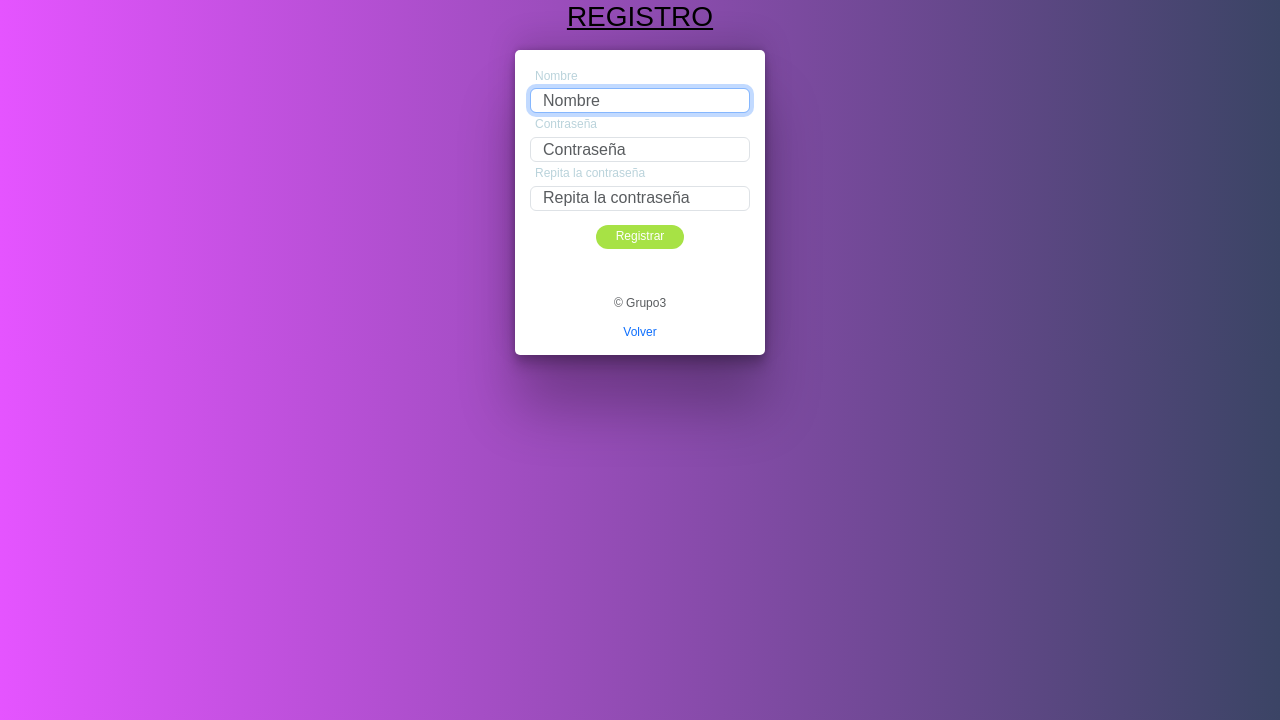
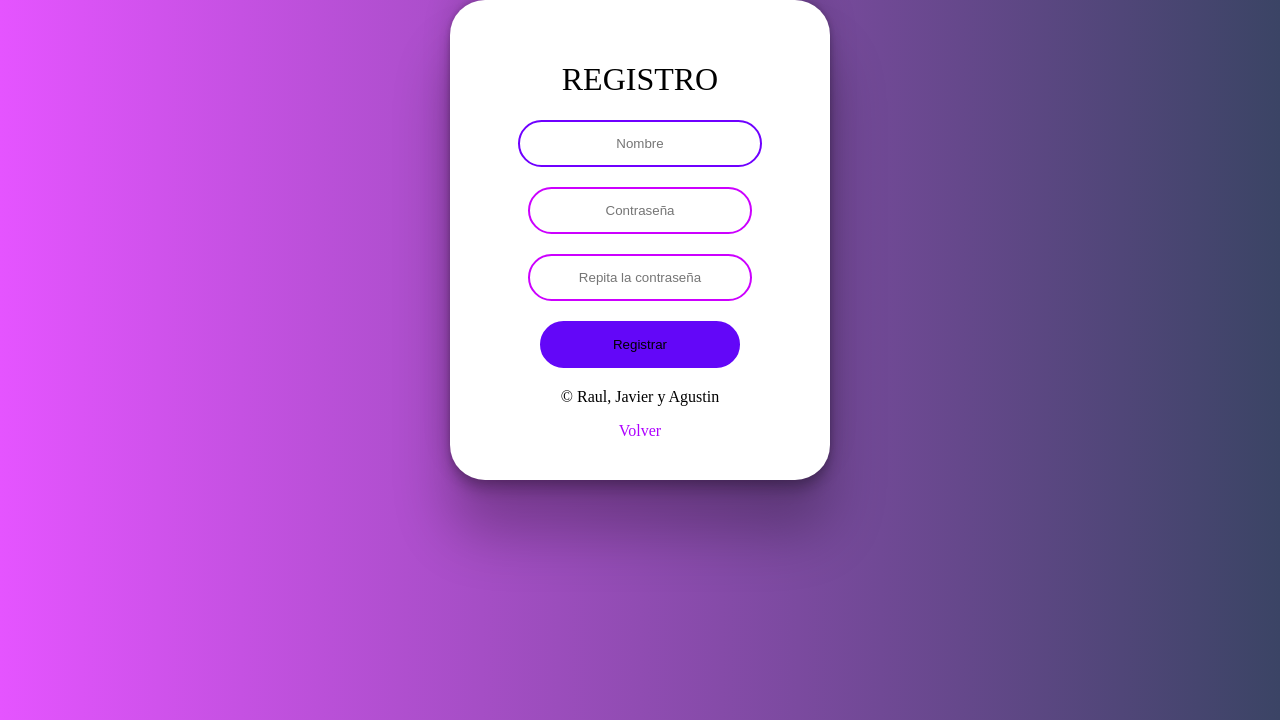
Before and after one commit to IESAlisal/22asir2proyecto-grupo3, a PHP site: page /registro.php in a window 1280 px wide. Shown: the top 720 px of the page. Run offline with PHP 8.4, Linux system fonts and the light colour scheme; some libraries are stand-ins or nearby versions.

Commit message:
Add files via upload

```diff
--- a/css/estiloRegistro.css
+++ b/css/estiloRegistro.css
@@ -1,14 +1,22 @@
+/*Estilo body*/
 body {
-    place-items: center;
-    font-family: 'Montserrat', sans-serif;
-    color: rgb(0, 0, 0);
-    font-weight: 400;
-    font-size: 0.75rem;
-    line-height: 1.15;
-    position: relative;
+    height: 100%;
 }
-/*Color fondo */
-body{
+body {
+    margin: 0;
+    padding: 0;
+
+    display: flex;
+    flex-direction: row;
+    flex-wrap: wrap;
+    justify-content: center;
+    align-items: center;
+    overflow: hidden;
+    animation: fadeInUp;
+    animation-duration: 1s;
+}
+/*Color body*/
+body {
     background: #e554ff;
     background: -moz-linear-gradient(left, #e554ff 0%, #3b4465 100%);
     background: -webkit-gradient(left top, right top, color-stop(0%, #e554ff), color-stop(100%, #3b4465));
@@ -18,56 +26,67 @@ body{
     background: linear-gradient(to right, #e554ff 0%, #3b4465 100%);
     filter: progid:DXImageTransform.Microsoft.gradient( startColorstr='#e554ff', endColorstr='#3b4465', GradientType=1 );
 }
-h2 {
+
+/*Le damos estilo tanto a la caja como al titulo*/
+.form-box {
+    width: 300px;
+    padding: 40px;
+    background: #ffffff ;
     text-align: center;
-    color: #ffffff;
-    text-decoration: underline
-}
-form {
-    background-color: #fff;
-    border: none;
-    border-radius: 5px;
-    width: 250px;
-    padding: 15px;
-    margin: 0 auto;
-    display: flex;
-    flex-direction: column;
-    text-align: center;
+    border-radius: 35px;
     box-shadow: rgba(0, 0, 0, 0.25) 0px 54px 55px, rgba(0, 0, 0, 0.12) 0px -12px 30px, rgba(0, 0, 0, 0.12) 0px 4px 6px, rgba(0, 0, 0, 0.17) 0px 12px 13px, rgba(0, 0, 0, 0.09) 0px -3px 5px;
 }
-label {
-    color: #bad3db;
-    padding: 5px;
-    text-align: left;
-}
-/*Efecto boton*/
-button{
-    align-items: center;
-    border: none;
-    border-radius: 50px;
-    padding: 5px;
-    width: 40%;
-    margin: auto;
-    transition: 0.5s ease-in-out;
-    background-color: #a7e245;
-    color: #ffffff;
+
+.form-title {
+    color: rgb(0, 0, 0);
+    text-transform: uppercase;
+    font-weight: 500;
 }
 
-input {
-    background-color: #d7e7f1;
-    border: solid #b4e9fd 1px;
-    border-radius: 5px;
-    height: 25px;
-    width: 93%;
-    margin: auto;
+/*Estilizamos los botones*/
+.form-box input[type="text"],
+.form-box input[type="password"],
+.form-box input[type="password2"],
+.form-box button[type="submit"] {
+    border: 0;
+    background: none;
+    display: block;
+    margin: 20px auto;
+    padding: 14px 10px;
+    text-align: center;
+    border: 2px solid #cc00ff;
+    width: 200px;
+    outline: none;
+    color: rgb(0, 0, 0);
+    border-radius: 24px;
+    transition: 0.25s;
 }
-/*Efecto enlace*/
-a {
+
+/*Animacion de los dos inputs*/
+.form-box input[type="text"]:focus,
+.form-box input[type="password"]:focus {
+    width: 220px;
+    border-color: #6f00ff;
+}
+
+/*Estilizamos el boton.*/
+.form-box button[type="submit"] {
+    border: 0;
+    background: #6307f8;
+    cursor: pointer;
+    border: 2px solid #6307f8;
+}
+.form-box button[type="submit"]:hover {
+    background: none;
+    color: rgb(0, 0, 0);
+}
+
+/*Estilizamos el enlace*/
+.form-register {
+    color: rgb(174, 0, 255);
     text-decoration: none;
-    text-align: center;
     transition: all 0.5s;
-    margin: auto;
 }
-a:hover {
-    color:purple; font-size:12.1px;
+.form-register:hover {
+    font-size: 16.5px;
 }
--- a/registro.php
+++ b/registro.php
@@ -34,27 +34,28 @@ if (isset($_POST['registrar']))
   <head>
     <meta charset="utf-8">
     <meta name="viewport" content="width=device-width, initial-scale=1, shrink-to-fit=no">
+    <meta http-equiv="X-UA-Compatible" content="ie=edge">
     <title>Registro</title>
-    <link href="css/bootstrap.min.css" rel="stylesheet">
+    <link rel="stylesheet" href="https://cdnjs.cloudflare.com/ajax/libs/animate.css/4.1.1/animate.min.css"/>
     <link rel="stylesheet" href="css/estiloRegistro.css">
   </head>
-  <body class="text-center">
-    <?php if(isset($mensaje)) echo "<div class='aviso-linea'>$mensaje</div>"; ?>
-    <?php if(isset($error)) echo "<div class='error'>$error</div>"; ?>
+  <body>
 
-    <h2 class="h3 mb-3 font-weight-normal">REGISTRO</h2>
-    <form class="form-signin" action='<?php echo htmlspecialchars($_SERVER['PHP_SELF']);?>' method='post'>
-      <label for="inputEmail" class="sr-only">Nombre</label>
+    <form action="form-signin" class="form-box" action='<?php echo htmlspecialchars($_SERVER['PHP_SELF']);?>' method='post'>
+      <h1 class="form-title">REGISTRO</h1>
       <input type="text" name="nombre" class="form-control" placeholder="Nombre" required autofocus>
-      <label for="inputPassword" class="sr-only">Contraseña</label>
       <input type="password" name="password" class="form-control" placeholder="Contraseña" required>
-      <label for="inputPassword" class="sr-only">Repita la contraseña</label>
       <input type="password" name="password2" class="form-control" placeholder="Repita la contraseña" required>
-      </br>
-      <button type="submit" name="registrar">Registrar</button>
-      <p class="mt-5 mb-3 text-muted">&copy; Grupo3 </p>
+      <button type="submit" name="registrar">
+        Registrar
+      </button>
 
-      <a href="login.php">Volver</a>
+      <?php if(isset($mensaje)) echo "<div class='aviso-linea'>$mensaje</div>"; ?>
+      <?php if(isset($error)) echo "<div class='error'>$error</div>"; ?>
+
+      <p>&copy; Raul, Javier y Agustin</p>
+
+      <a class="form-register" href="login.php">Volver</a>
     </form>
   </body>
 </html>
```
Also changed, not shown: login.php (+3 -5 lines).
